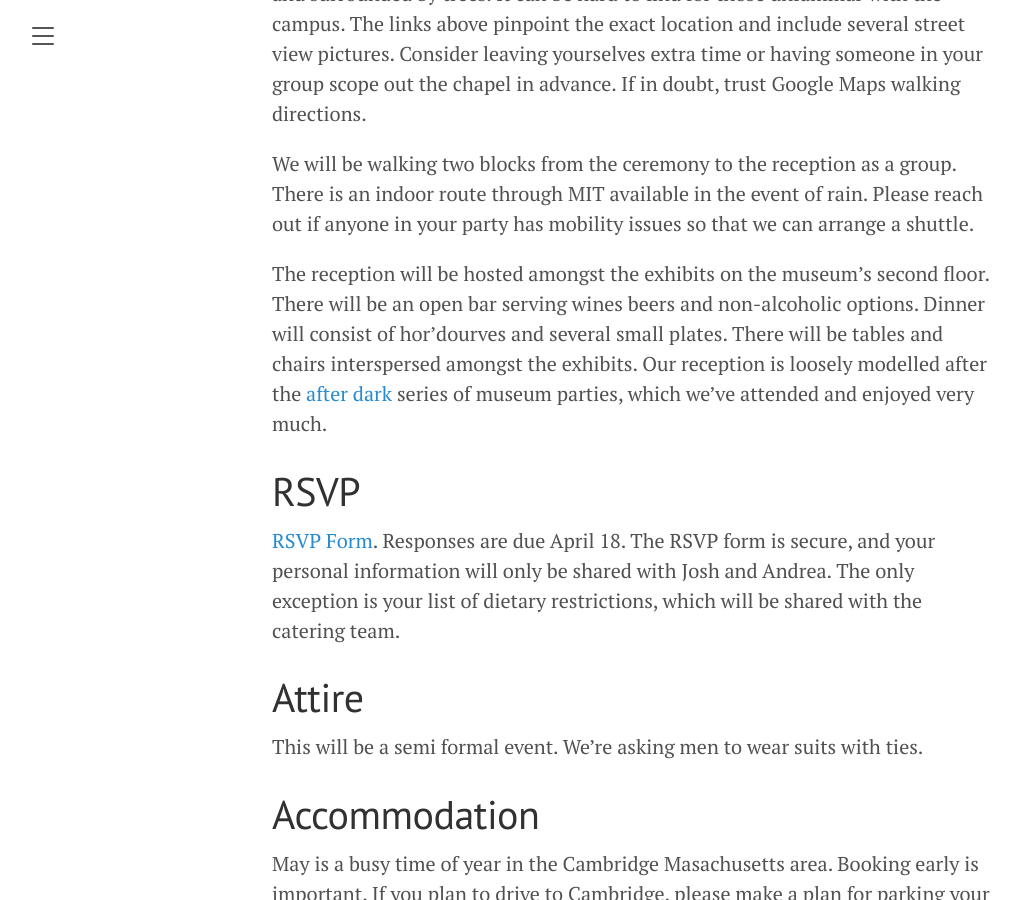
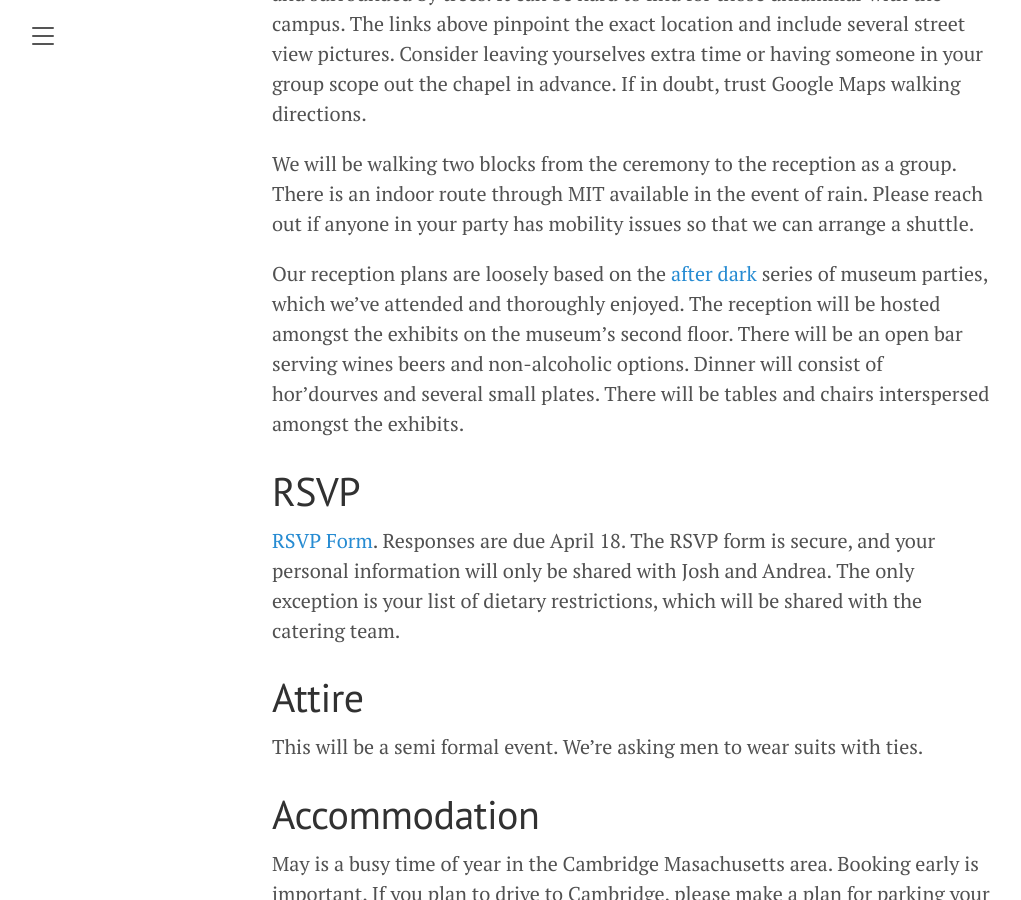
Before and after one commit to JoshBradshaw/andreajosh.github.io, a Jekyll site: the page built from _posts/2023-12-30-overview.md, in a window 1280 px wide and 900 px high, scrolled down 860 px. Shown: the whole window, without its empty margins (8-1029 px from the left). Built offline with Jekyll 4.4.1, drawn with Linux system fonts in a browser that asks for light colours.

Commit message:
Update 2023-12-30-overview.md

```diff
--- a/_posts/2023-12-30-overview.md
+++ b/_posts/2023-12-30-overview.md
@@ -18,7 +18,7 @@ The MIT Chapel is tucked away from the street. The exterior is mostly plain bric
 
 We will be walking two blocks from the ceremony to the reception as a group. There is an indoor route through MIT available in the event of rain. Please reach out if anyone in your party has mobility issues so that we can arrange a shuttle.
 
-The reception will be hosted amongst the exhibits on the museum's second floor. There will be an open bar serving wines beers and non-alcoholic options. Dinner will consist of hor'dourves and several small plates. There will be tables and chairs interspersed amongst the exhibits. Our reception is loosely modelled after the [after dark](https://mitmuseum.mit.edu/programs/mit-museum-after-dark) series of museum parties, which we've attended and enjoyed very much.
+Our reception plans are loosely based on the [after dark](https://mitmuseum.mit.edu/programs/mit-museum-after-dark) series of museum parties, which we've attended and thoroughly enjoyed. The reception will be hosted amongst the exhibits on the museum's second floor. There will be an open bar serving wines beers and non-alcoholic options. Dinner will consist of hor'dourves and several small plates. There will be tables and chairs interspersed amongst the exhibits.
 
 # RSVP
 
```
